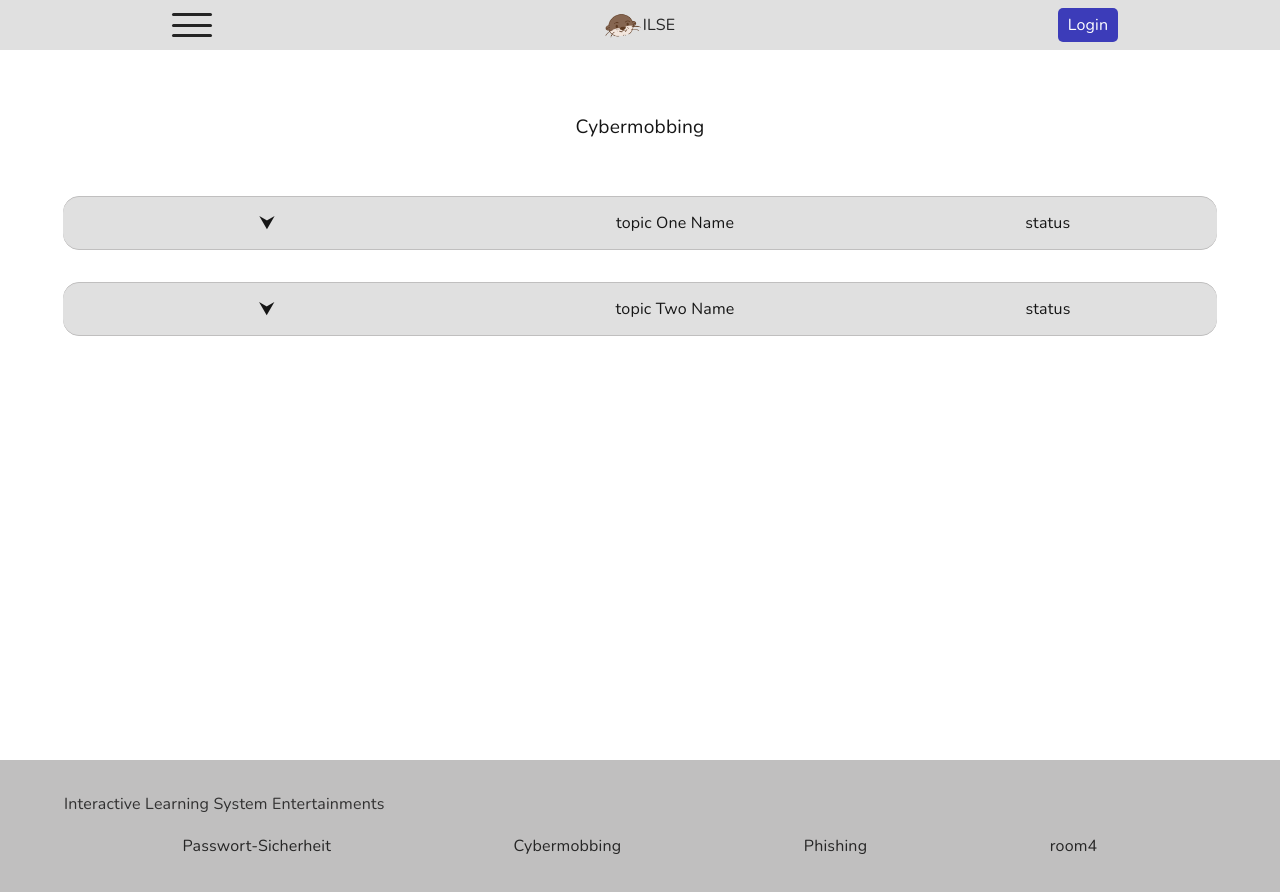
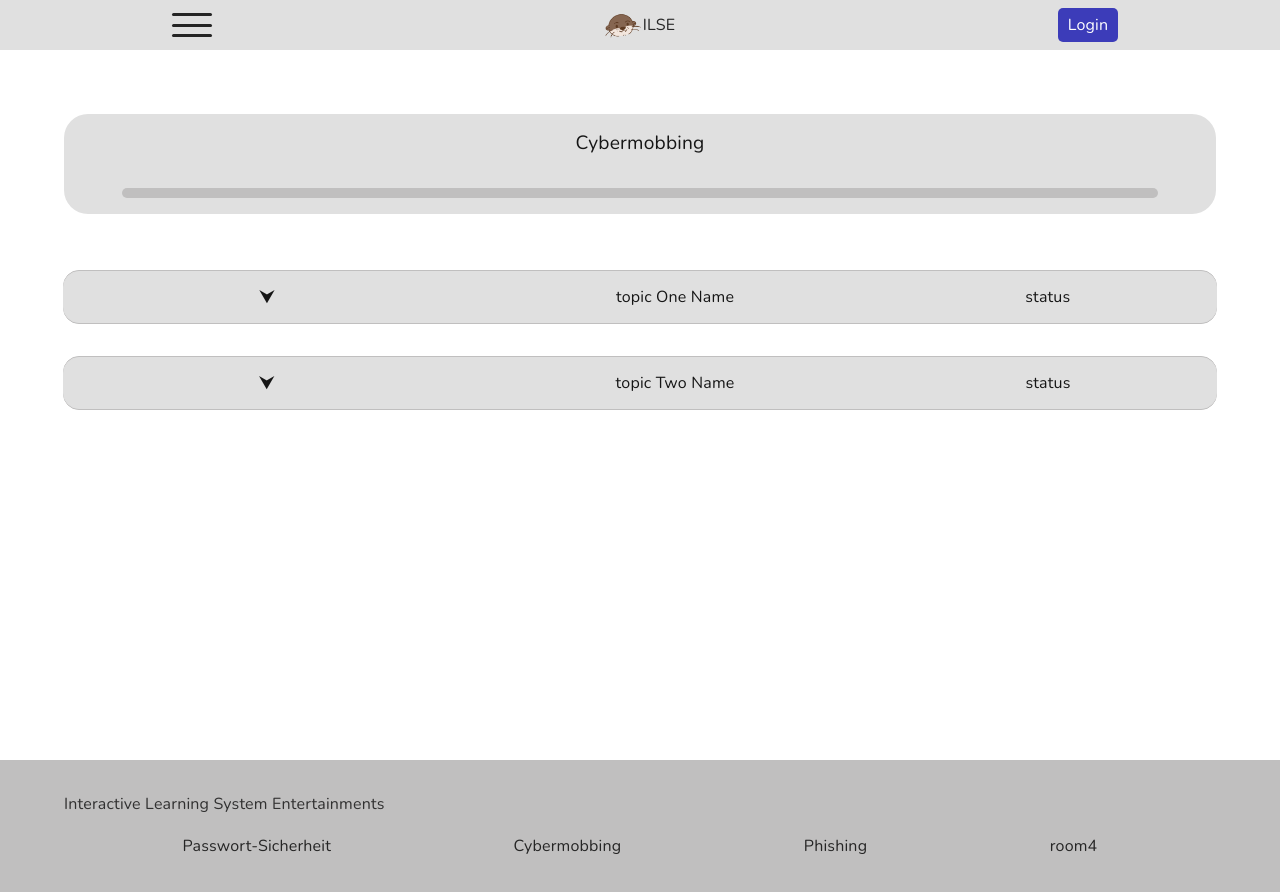
Before and after one commit to ILSE-Group/ILSE-Plattform-Frontend, a React (Vite) app: page / in a window 1280 px wide. Both pictures are taken after a click on the element 639 px from the left and 754 px from the top of the page. Shown: the top 892 px of the page. Built offline with nearby package versions, Linux system fonts and the light colour scheme.

Commit message:
added progressbar to RoomViewPage

```diff
--- a/src/components/RoomView/RoomTopic/RoomTopic.tsx
+++ b/src/components/RoomView/RoomTopic/RoomTopic.tsx
@@ -9,10 +9,12 @@ import type { roomTopic } from "../../../lib/dataHandler";
 
 
 interface RoomTopicProps {
+    index: number;
     topic: roomTopic;
+    updateRoomProgress: (index : number, isCompleted : boolean) => void;
 }
 
-function RoomTopic({ topic }: RoomTopicProps) {
+function RoomTopic({ index, topic, updateRoomProgress }: RoomTopicProps) {
 
     let statusRef = React.useRef<HTMLParagraphElement | null>(null);
 
@@ -40,7 +42,10 @@ function RoomTopic({ topic }: RoomTopicProps) {
             // TODO: set state when logged in and get status from this state
             if( statusRef.current )
                 statusRef.current.innerText = "done";
+            updateRoomProgress(index, true);
         }
+        else
+            updateRoomProgress(index, false);
     }
 
 
--- a/src/components/RoomView/RoomViewPage.scss
+++ b/src/components/RoomView/RoomViewPage.scss
@@ -18,11 +18,44 @@
 }
 
 .room-page-header {
-    min-height: 2vh;
-    height: fit-content;
-    width: 100%;
+    height: 100px;
+    width: 90%;
 
     margin: 8vh 0 5vh 0;
+    display: flex;
+    flex-direction: column;
+    flex-wrap: nowrap;
+    justify-content: space-around;
+    align-items: center;
 
+    border: none;
+    border-radius: 1.5em;
+
+    background-color: var(--bgColorMediumContrast);
+}
+
+
+.room-header-text {
     font-size: 1.2em ;
 }
+
+.room-header-progressbar {
+    height: 10px;
+    width: 90%;
+
+    border: none;
+    border-radius: 2em;
+
+    background-color: var(--bgColorLowContrast);
+}
+
+.room-header-progress {
+    height: 100%;
+
+    border: none;
+    border-radius: 2em;
+
+    background-color: styles.$colorAnswerCorrect;
+
+    transition: width 100ms ease;
+}
--- a/src/components/RoomView/RoomViewPage.tsx
+++ b/src/components/RoomView/RoomViewPage.tsx
@@ -1,4 +1,6 @@
 import './RoomViewPage.scss';
+
+import React from 'react';
 
 import Header from '../Header/Header';
 import Footer from '../Footer/Footer';
@@ -17,15 +19,61 @@ function RoomViewPage({roomName} : RoomViewProps) {
 
     let content : roomContent = getRoomContent(roomName);
 
+    let [roomProgress, setRoomProgress] = React.useState(0);
+    let [topicState, setTopicState] = React.useState<boolean[]> (
+        () => content.roomTopic.map(() => false)
+    )
+
+    let progressRef = React.useRef<HTMLParagraphElement | null>(null);
+
+    const updateRoomProgress = (index: number, isCompleted : boolean) => {
+        setTopicState(prev => {
+            const next = [...prev];
+            next[index] = isCompleted;
+            return next;
+        });
+    }
+
+    React.useEffect(() => {
+        const total = topicState.length;
+        if (total <= 0) {
+            setRoomProgress(0);
+            return;
+        }
+        const completed = topicState.filter(Boolean).length;
+        const percent = Math.round((completed / total) * 100);
+
+        setRoomProgress(percent);
+
+        if( progressRef.current ) {
+            progressRef.current.style.width = roomProgress.toString().concat("%");
+        }
+
+
+    }, [topicState]);
+
     return (
         <section className='room-view-wrapper'>
             <Header />
 
             <div className='room-page-wrapper'>
-                <h2 className='room-page-header'>{content.roomName}</h2>
+                <div className='room-page-header'>
+                    <h2 className='room-header-text'>{content.roomName}</h2>
+                    <div className='room-header-progressbar'>
+                        <div className='room-header-progress'
+                            ref={progressRef}>
+
+                        </div>
+                    </div>
+                </div>
 
                 {content.roomTopic.map((topic, i) => (
-                    <RoomTopic key={i} topic={topic} />
+                    <RoomTopic
+                        key={i}
+                        index={i}
+                        topic={topic}
+                        updateRoomProgress={updateRoomProgress}
+                    />
                 ))}
 
             </div>
--- a/src/lib/apiHandler.ts
+++ b/src/lib/apiHandler.ts
@@ -63,6 +63,7 @@ export function recieveRoomContent(roomName : string) : roomContent {
                 topicName: 'topic One Name',
                 exercise: {
                     exerciseType: "multiple-choice",
+                    completed: false,
                     question: {
                         questionText: "why...",
                         answer: [
@@ -83,6 +84,7 @@ export function recieveRoomContent(roomName : string) : roomContent {
                 topicName: "topic Two Name",
                 exercise: {
                     exerciseType: "multiple-choice",
+                    completed: false,
                     question: {
                         questionText: "why...",
                         answer: [
--- a/src/lib/dataHandler.ts
+++ b/src/lib/dataHandler.ts
@@ -27,6 +27,7 @@ export interface roomTopic {
 }
 export interface roomTopicExercise {
     exerciseType: string;
+    completed: boolean;
     question: exerciseQuestion;
 }
 export interface exerciseQuestion {
```
